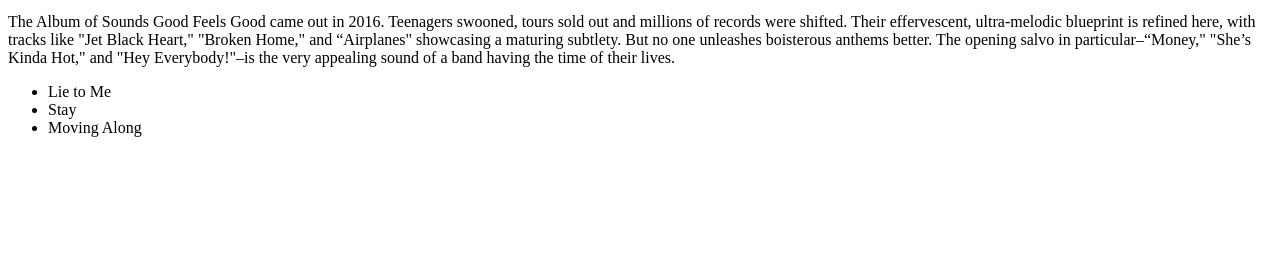
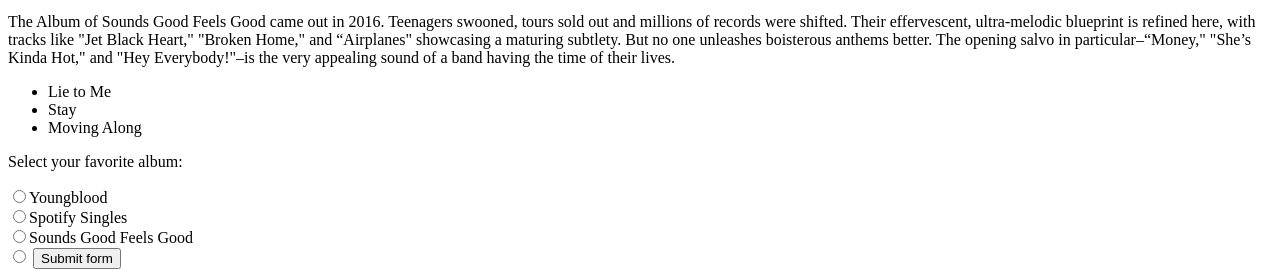
Before and after one commit to reha09/reha09.github.io, a plain HTML site: page index2.html in a window 1280 px wide. Shown: the part 1377-1654 px from the top of the page. Before the commit the page ends 1530 px from the top, so only its background shows below. Drawn offline with Linux system fonts and the light colour scheme.

Commit message:
Update index2.html

```diff
--- a/index2.html
+++ b/index2.html
@@ -48,5 +48,23 @@ The punk sensibilities of 5 Seconds Of Summer have been hung and left to dry on
         <li>Stay</li>
         <li>Moving Along</li>
     </ul>
+
+<p>Select your favorite album:</p>
+<form action="/action_page.php">
+  <input type="radio" name="browser" onclick="myFunction(this.value)" value="Youngblood">Youngblood<br>
+  <input type="radio" name="browser" onclick="myFunction(this.value)" value="Spotify Singles">Spotify Singles<br>
+  <input type="radio" name="browser" onclick="myFunction(this.value)" value="Sounds Good Feels Good">Sounds Good Feels Good<br>
+  <input type="radio" name="browser" onclick="myFunction(this.value)"
+
+
+  Your favorite browser is: <input type="text" id="result">
+  <input type="submit" value="Submit form">
+</form>
+
+<script>
+function myFunction(browser) {
+    document.getElementById("result").value = browser;
+}
+</script>
 </body>
 </html>
```
